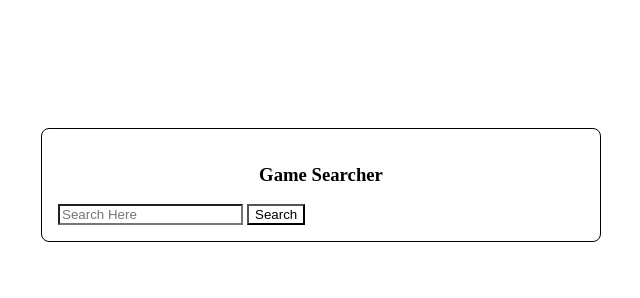
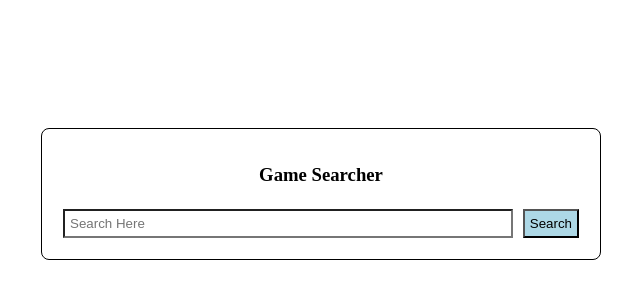
Before and after one commit to AlexN235/Game-Search-Database, a website: page public/index.html in a window 1280 px wide. Shown: the whole page, without its empty margins (319-959 px from the left). Drawn offline with Linux system fonts and the light colour scheme.

Commit message:
fix search bar length to scale the full size of the container box

```diff
--- a/public/css/styles.css
+++ b/public/css/styles.css
@@ -48,6 +48,22 @@ h3 {
     text-align: center;
 }
 
+.form-control {
+    display: flex;
+}
+
+.form-control input {
+    flex-grow: 1;
+    padding: 5px;
+    margin: 5px;
+}
+
+.form-control button {
+    padding: 5px;
+    margin: 5px;
+    background-color: lightblue;
+}
+
 .game-info-container {
 
 }
--- a/public/index.html
+++ b/public/index.html
@@ -15,7 +15,7 @@
         <section class="section-center">
             <h3 class="title"> Game Searcher </h3>
             <div class="form-control">
-                <input type="text" id='search-bar' placeholder="Search Here"> </input>
+                <input type="text" id='search-bar' placeholder="Search Here" class="input-bar"> </input>
                 <button type='submit' class='submit-btn'> Search </button>
             </div>
         </section>
```
